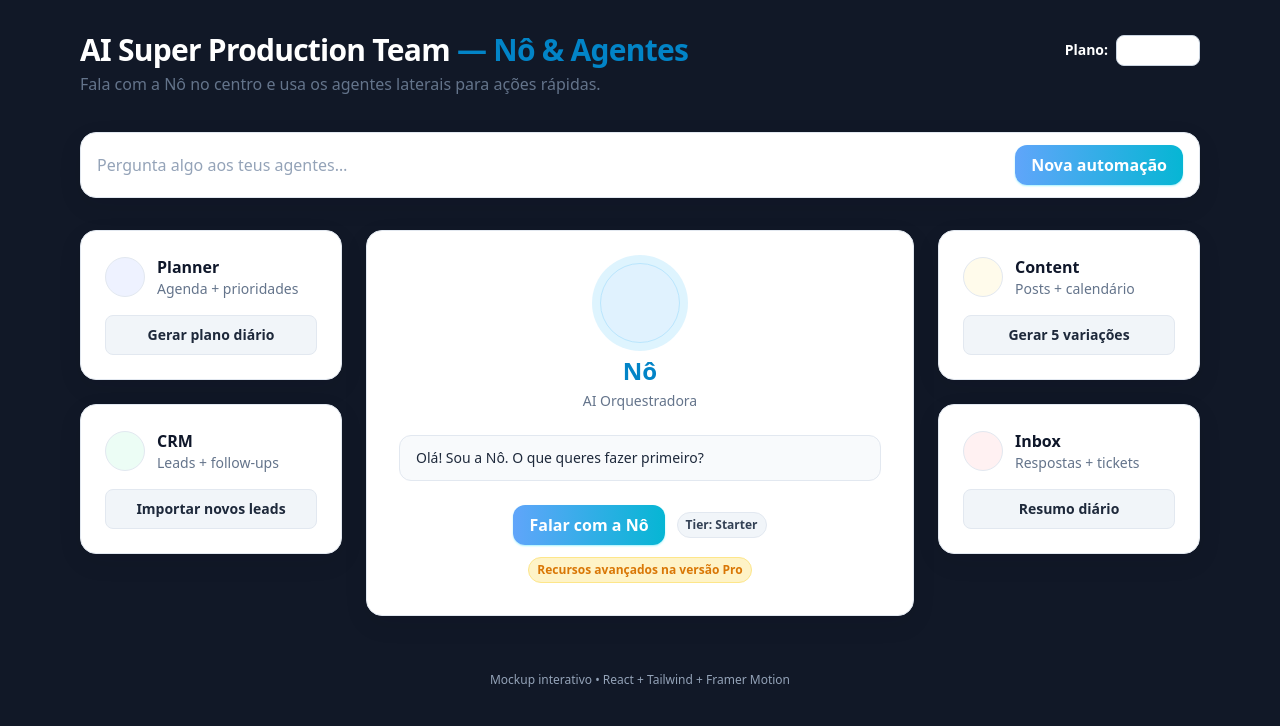
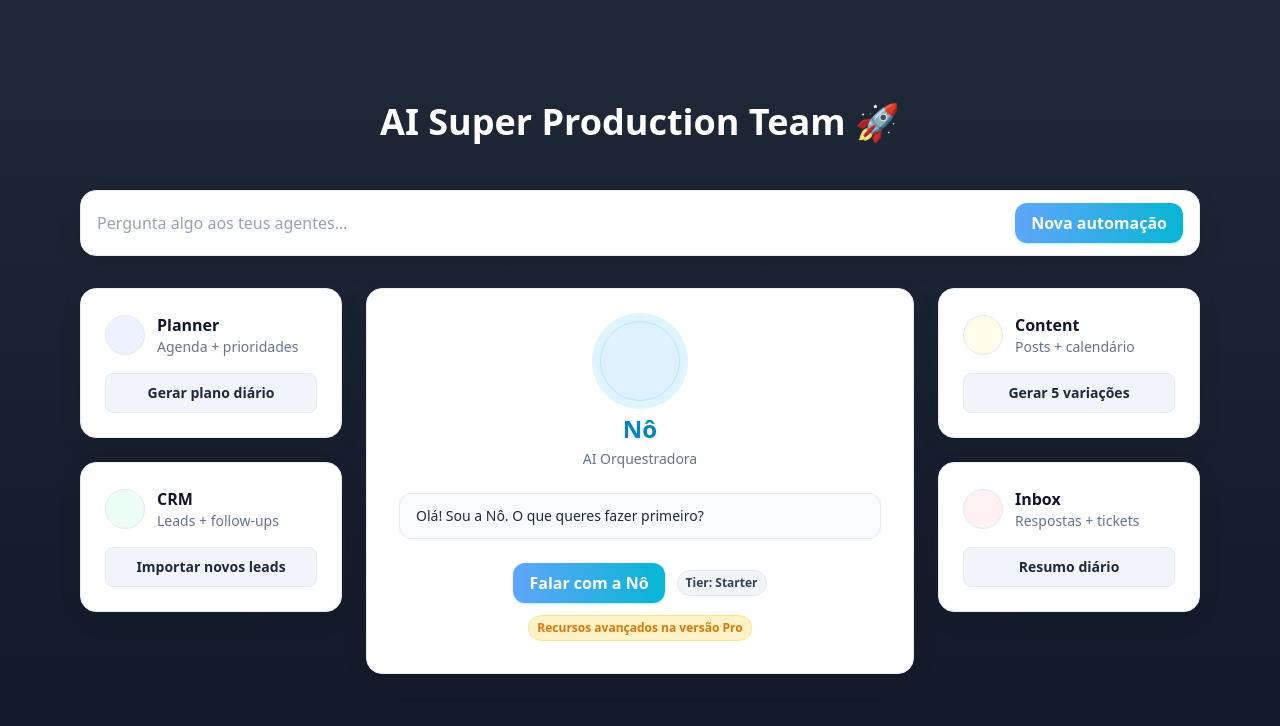
Before and after one commit to user0208308930298929832/ai-super-production-team, a React (Vite) app in the folder ai-super-production-team/: page / in a window 1280 px wide. Shown: the top 726 px of the page. Built offline with nearby package versions, Linux system fonts and the light colour scheme.

Commit message:
Update App.jsx

```diff
--- a/ai-super-production-team/src/App.jsx
+++ b/ai-super-production-team/src/App.jsx
@@ -1,28 +1,13 @@
-import React, { useState } from 'react'
+import React from 'react'
 import AgentsDashboard from './components/AgentsDashboard'
 
-export default function App(){
-  const [tier, setTier] = useState('starter')
+export default function App() {
   return (
-    <div className="min-h-screen">
-      <header className="max-w-6xl mx-auto px-4 pt-8 pb-3">
-        <div className="flex items-center justify-between">
-          <h1 className="text-2xl sm:text-3xl font-extrabold tracking-tight">
-            AI Super Production Team <span className="text-sky-600">— Nô & Agentes</span>
-          </h1>
-          <div className="flex items-center gap-2 text-sm">
-            <span className="font-semibold">Plano:</span>
-            <select value={tier} onChange={e=>setTier(e.target.value)} className="border border-slate-300 rounded-lg px-2 py-1 bg-white">
-              <option value="starter">Starter</option>
-              <option value="pro">Pro</option>
-            </select>
-          </div>
-        </div>
-        <p className="text-slate-500 mt-1">Fala com a Nô no centro e usa os agentes laterais para ações rápidas.</p>
-      </header>
-
-      <AgentsDashboard tier={tier} />
-      <footer className="text-center text-xs text-slate-400 py-8">Mockup interativo • React + Tailwind + Framer Motion</footer>
+    <div className="min-h-screen flex flex-col items-center justify-center bg-gradient-to-b from-gray-800 to-gray-900">
+      <h1 className="text-4xl font-bold mb-6 text-white">
+        AI Super Production Team 🚀
+      </h1>
+      <AgentsDashboard />
     </div>
   )
 }
```
